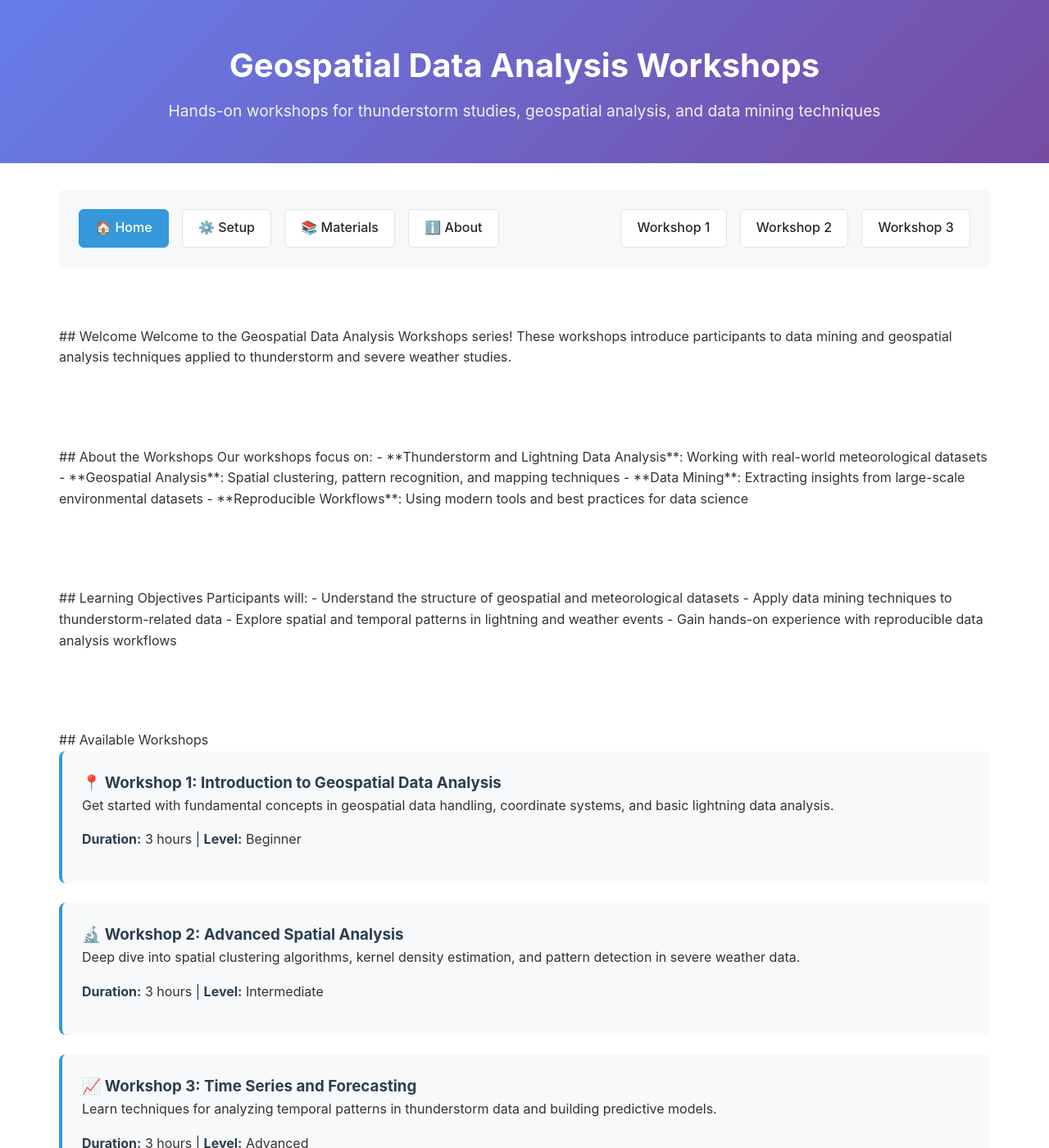
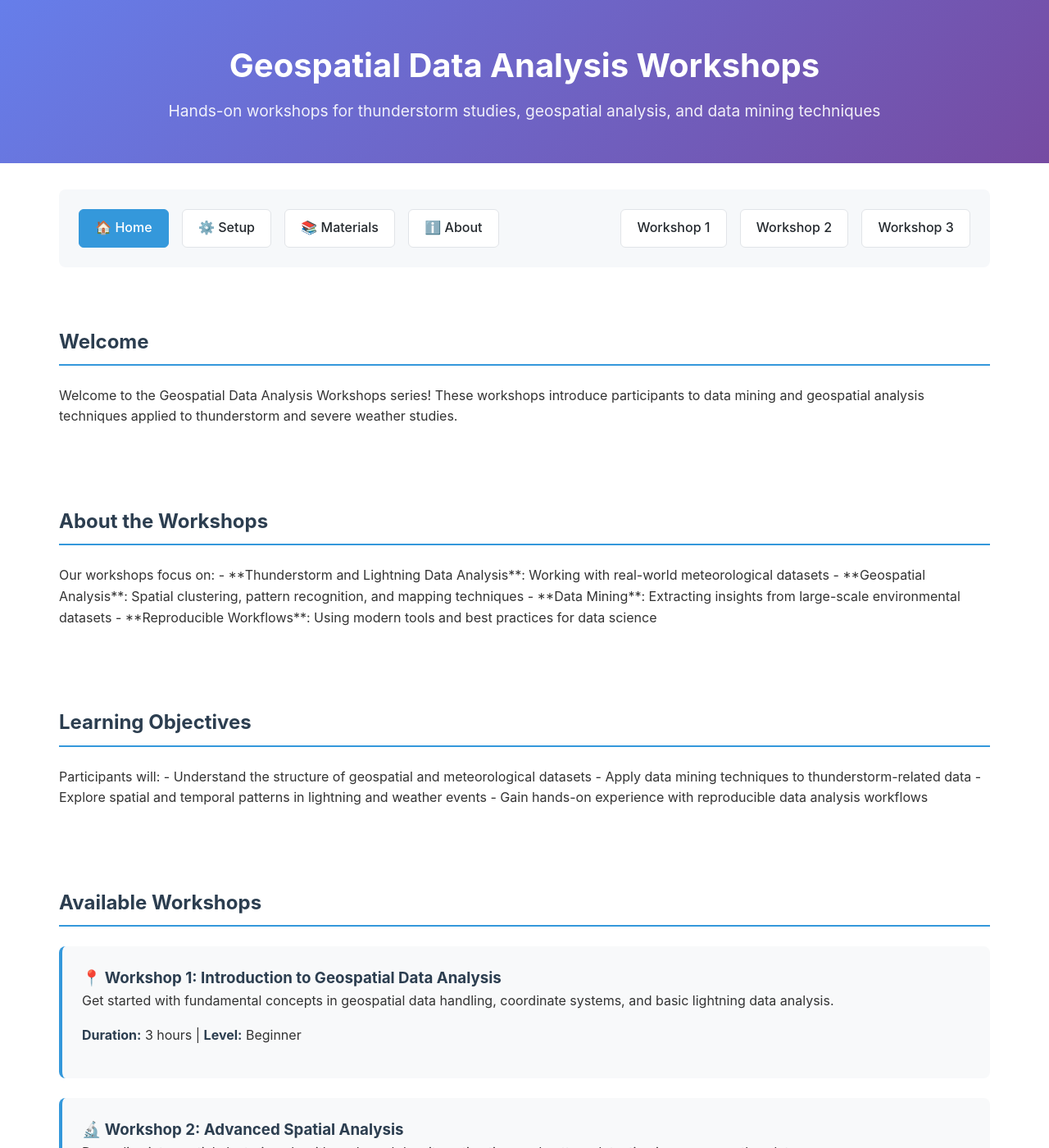
Before and after one commit to duanzhuojun/geospatial-data-analysis-workshops, a Jekyll site: the page built from index.md, in a window 1280 px wide and 1400 px high. Shown: the whole window at 82% size. Built offline with Jekyll 4.4.1, drawn with Linux system fonts in a browser that asks for light colours; some of the changed text lies outside the part shown.

Commit message:
fixed format

```diff
--- a/index.md
+++ b/index.md
@@ -98,7 +98,7 @@ title: Home
 
 <div class="section">
 
-## Welcome
+<h2>Welcome</h2>
 
 Welcome to the Geospatial Data Analysis Workshops series! These workshops introduce participants to data mining and geospatial analysis techniques applied to thunderstorm and severe weather studies.
 
@@ -106,7 +106,7 @@ Welcome to the Geospatial Data Analysis Workshops series! These workshops introd
 
 <div class="section">
 
-## About the Workshops
+<h2>About the Workshops</h2>
 
 Our workshops focus on:
 - **Thunderstorm and Lightning Data Analysis**: Working with real-world meteorological datasets
@@ -118,7 +118,7 @@ Our workshops focus on:
 
 <div class="section">
 
-## Learning Objectives
+<h2>Learning Objectives</h2>
 
 Participants will:
 - Understand the structure of geospatial and meteorological datasets
@@ -130,7 +130,7 @@ Participants will:
 
 <div class="section">
 
-## Available Workshops
+<h2>Available Workshops</h2>
 
 <div class="workshop-card">
   <h3>📍 <a href="workshops/workshop-1.html" style="color: #2c3e50; text-decoration: none;">Workshop 1: Introduction to Geospatial Data Analysis</a></h3>
@@ -154,7 +154,7 @@ Participants will:
 
 <div class="section">
 
-## Prerequisites
+<h2>Prerequisites</h2>
 
 - Basic knowledge of Python or R
 - Familiarity with data analysis concepts
@@ -164,7 +164,7 @@ Participants will:
 
 <div class="section">
 
-## Getting Started
+<h2>Getting Started</h2>
 
 1. Review the [Setup Guide](setup.html) to prepare your environment
 2. Download the [workshop materials](materials.html)
@@ -174,7 +174,7 @@ Participants will:
 
 <div class="section">
 
-## Contact
+<h2>Contact</h2>
 
 For questions or more information, please contact: [zhuoj.duan@gmail.com](mailto:zhuoj.duan@gmail.com)
 
```
